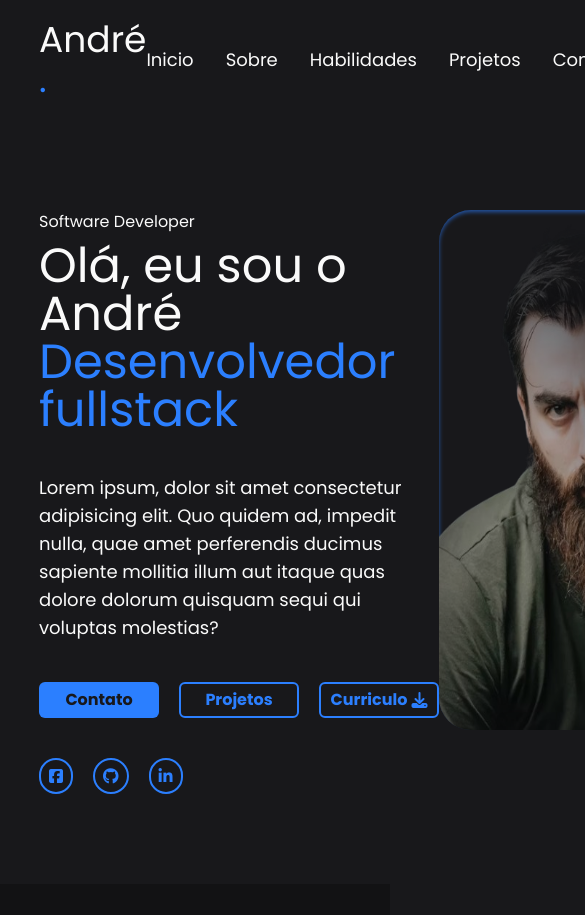
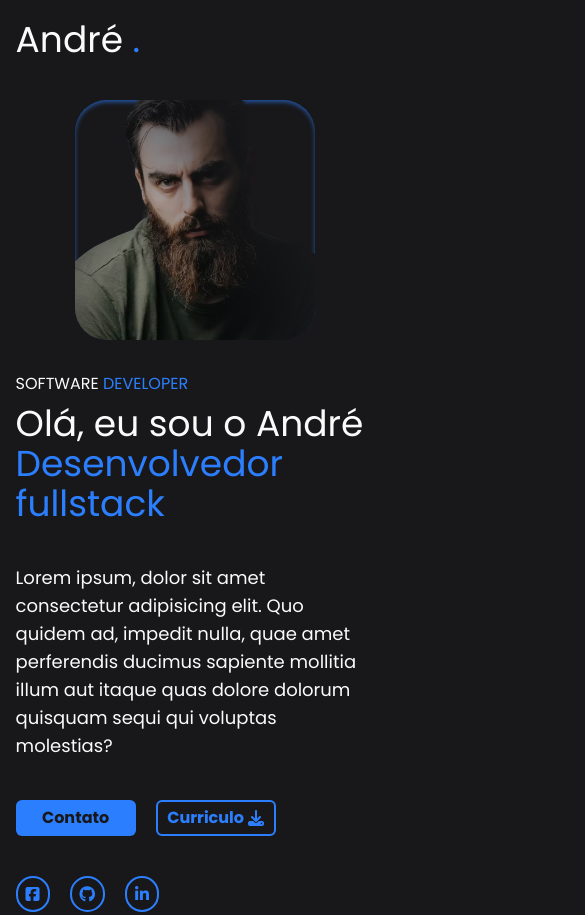
Before and after one commit to RuanParreira/PortfolioAndre, a website: page src/index.html in a window 390 px wide. Shown: the top 915 px of the page, 585 px wide, since content can reach past the window. Drawn offline with nearby package versions, Linux system fonts and the light colour scheme.

Commit message:
Responsivel

```diff
--- a/src/index.html
+++ b/src/index.html
@@ -24,7 +24,7 @@
         André
         <span class="text-blue-500">.</span>
       </h1>
-      <nav id="header-cont">
+      <nav id="header-cont" class="hidden md:block">
         <ul class="flex gap-8 text-lg" id="header-menu">
           <li class="header-cont">
             <a href="#hero"> Inicio</a>
@@ -47,14 +47,22 @@
 
     <main>
       <section id="hero" class="hero">
-        <div id="container-cont" class="flex w-full justify-between">
-          <div id="hero-cont" class="flex w-150 flex-col justify-center gap-10">
-            <p class="">Software Developer</p>
-            <h2 class="-mt-8 text-5xl">
+        <div
+          id="container-cont"
+          class="flex w-full flex-col-reverse items-center md:flex-row md:justify-between"
+        >
+          <div
+            id="hero-cont"
+            class="flex w-full flex-col justify-center gap-10 md:w-150"
+          >
+            <p class="uppercase">
+              Software<span class="text-blue-500"> Developer</span>
+            </p>
+            <h2 class="-mt-8 w-full text-4xl md:text-5xl">
               Olá, eu sou o André
               <span class="text-blue-500">Desenvolvedor fullstack</span>
             </h2>
-            <p class="text-lg">
+            <p class="w-full text-lg">
               Lorem ipsum, dolor sit amet consectetur adipisicing elit. Quo
               quidem ad, impedit nulla, quae amet perferendis ducimus sapiente
               mollitia illum aut itaque quas dolore dolorum quisquam sequi qui
@@ -62,13 +70,12 @@
             </p>
             <div class="flex gap-5" id="botoes">
               <button class="botao1 h-9 w-30">Contato</button>
-              <button class="botao2 h-9 w-30">Projetos</button>
-              <label
+              <button
                 class="botao2 flex h-9 w-30 items-center justify-center gap-1"
               >
                 Curriculo
                 <i class="fa-solid fa-download"></i>
-              </label>
+              </button>
             </div>
             <div id="icones" class="flex gap-5">
               <a href="">
@@ -83,7 +90,7 @@
             </div>
           </div>
           <img
-            class="h-130 rounded-4xl inset-shadow-sm inset-shadow-blue-500/60"
+            class="mb-8 h-60 w-60 rounded-4xl object-cover inset-shadow-sm inset-shadow-blue-500/60 md:mb-0 md:h-130 md:w-100"
             src="images/foto.png"
           />
         </div>
@@ -92,11 +99,11 @@
       <section id="sobre" class="sobre">
         <img
           src="images/foto3.png"
-          class="h-130 rounded-4xl inset-shadow-sm inset-shadow-blue-500/60"
+          class="hidden h-130 w-100 rounded-4xl object-cover inset-shadow-sm inset-shadow-blue-500/60 md:block"
         />
         <div
           id="sobre-cont"
-          class="flex w-200 flex-col justify-center gap-10 rounded-4xl p-10"
+          class="flex w-full flex-col justify-center gap-10 rounded-4xl p-10 md:w-200"
         >
           <h2 class="text-5xl font-bold">
             SOBRE
--- a/src/input.css
+++ b/src/input.css
@@ -20,21 +20,21 @@
   }
 
   header {
-    @apply sticky top-0 z-50 flex items-center justify-between px-[10%] py-5;
+    @apply sticky top-0 z-50 flex items-center justify-between px-[4%] py-5 md:px-[10%];
   }
 }
 
 @layer components {
   .header-cont {
-    @apply relative transition-all duration-300 ease-in-out after:absolute after:bottom-0 after:left-0 after:h-[0.1rem] after:w-0 after:bg-blue-500 after:transition-all after:duration-300 after:content-[''] hover:after:w-full;
+    @apply transition-all duration-300 ease-in-out after:absolute after:bottom-0 after:left-0 after:h-[0.1rem] after:w-0 after:bg-blue-500 after:transition-all after:duration-300 after:content-[''] hover:after:w-full md:relative;
   }
 
   .hero {
-    @apply flex h-[calc(100vh-5rem)] scroll-m-[5rem] flex-col items-center justify-center px-[10%];
+    @apply my-5 flex scroll-m-[5rem] flex-col items-center justify-center px-[4%] md:my-0 md:h-[calc(100vh-5rem)] md:px-[10%];
   }
 
   .sobre {
-    @apply flex h-screen scroll-m-[5rem] items-center justify-between bg-[#121214] px-[10%];
+    @apply flex h-screen scroll-m-[5rem] flex-col items-center justify-between bg-[#121214] px-[10%] md:flex-row;
   }
 
   .habilidades {
```
Also changed, not shown: src/output.css.
